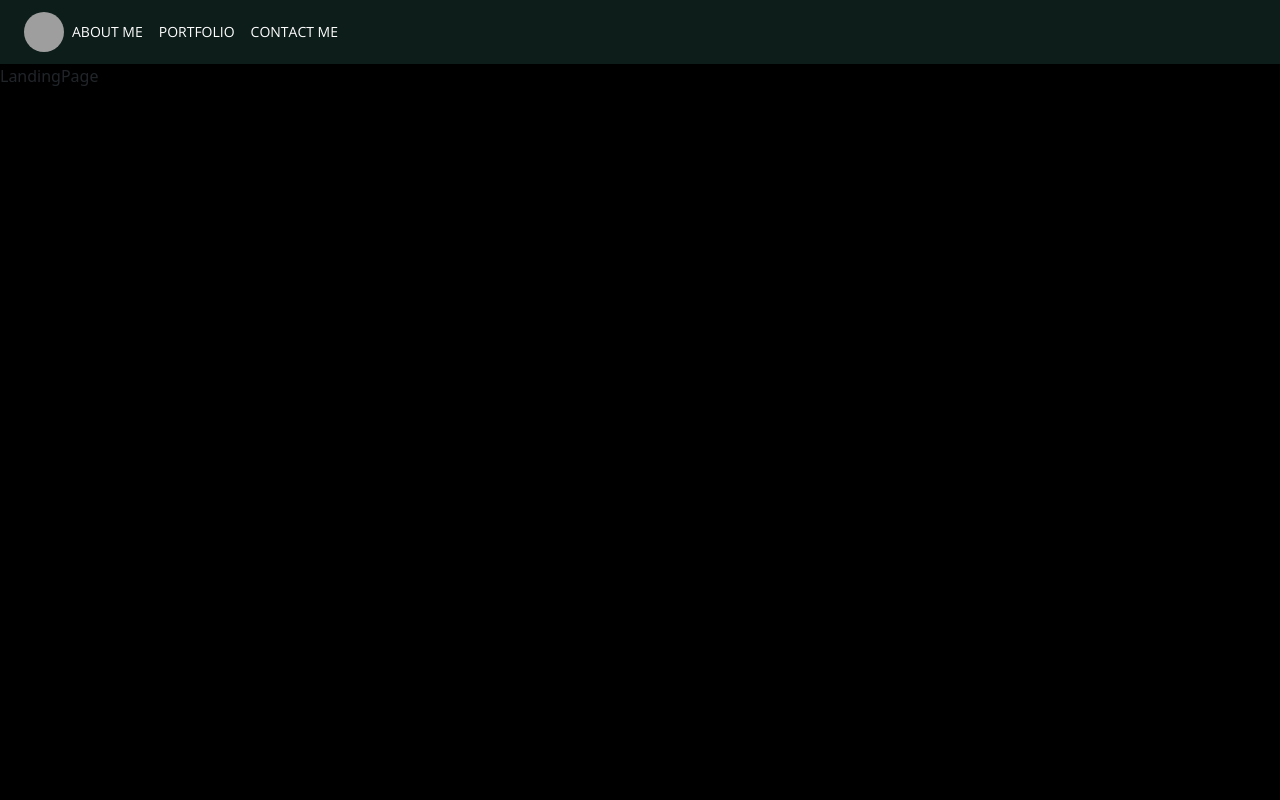
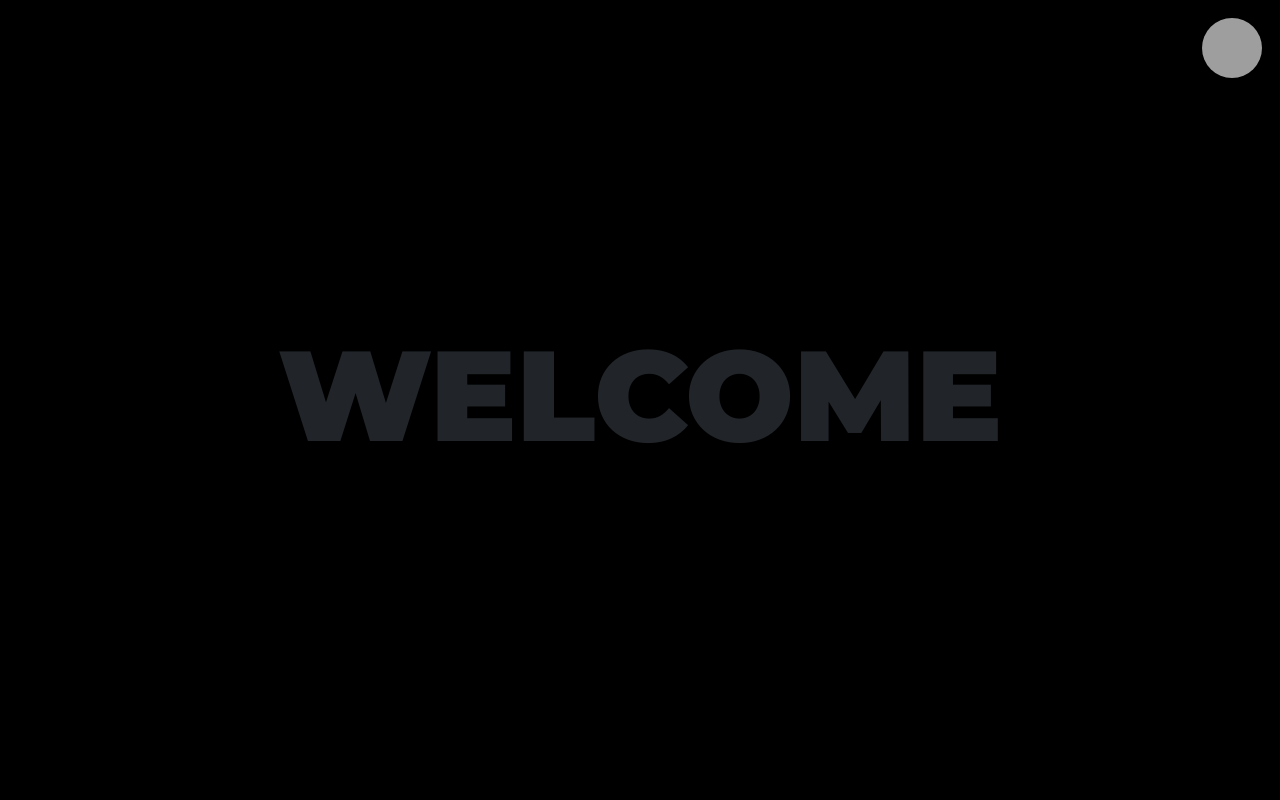
Before and after one commit to KevinPXu/Personal-Website, a React (Create React App) app: page / in a window 1280 px wide. Shown: the top 800 px of the page. Built offline with nearby package versions, Linux system fonts and the light colour scheme; grey boxes are pictures that could not be loaded; a web font is replaced by a local one.

Commit message:
changed nav bar to just a menu from an avatar fixed at the top right of the screen

```diff
--- a/src/App.js
+++ b/src/App.js
@@ -1,11 +1,13 @@
 import React from 'react';
-import Nav from './Components/Nav';
+//import Nav from './Components/Nav';
 import About from './Pages/About';
 import Portfolio from './Pages/Portfolio';
 import Contact from './Pages/Contact';
 import LandingPage from './Pages/LandingPage';
 import { createTheme, ThemeProvider } from '@mui/material';
-import "./Assets/Styles.css";
+import './Assets/Styles.css';
+import NavMenu from './Components/NavMenu';
+//import NavMenu from './Components/NavMenu';
 
 const theme = createTheme({
   typography: {
@@ -16,7 +18,7 @@ const theme = createTheme({
 function App() {
   return (
     <ThemeProvider theme={theme}>
-      <Nav />
+      <NavMenu />
       <LandingPage />
       <About />
       <Portfolio />
--- a/src/Assets/Styles.css
+++ b/src/Assets/Styles.css
@@ -1,3 +1,9 @@
+@import url('https://fonts.googleapis.com/css2?family=Montserrat:wght@900&family=Noto+Sans+JP:wght@100&family=Silkscreen&display=swap');
+
+.landingHeader {
+  font-family: 'Montserrat', sans-serif;
+  font-size: 10vw;
+}
 .card {
   position: relative;
   top: 50%;
@@ -51,7 +57,7 @@
   font-size: 20px;
   text-transform: uppercase;
 }
-.card .details .center .cardHeader span{
+.card .details .center .cardHeader span {
   font-size: 14px;
   color: #262626;
 }
--- /dev/null
+++ b/src/Components/NavMenu.js
@@ -0,0 +1,76 @@
+import React from 'react';
+//import Button from '@material-ui/core/Button';
+//import ButtonGroup from '@material-ui/core/ButtonGroup';
+import { IconButton, Menu, MenuItem } from '@mui/material';
+import ProfilePic from '../../src/Assets/images/ProfilePic.jpg';
+//import HomeIcon from '@material-ui/icons/Home';
+//import MenuIcon from '@material-ui/icons/Menu';
+
+const NavMenu = () => {
+  const [anchorEl, setAnchorEl] = React.useState(null);
+
+  const handleClick = (event) => {
+    setAnchorEl(event.currentTarget);
+  };
+
+  const handleClose = () => {
+    setAnchorEl(null);
+  };
+
+  return (
+    <div>
+      <IconButton
+        sx={{
+          position: 'fixed',
+          top: '10px',
+          right: '10px',
+        }}
+        onClick={handleClick}>
+        <img
+          src={ProfilePic}
+          alt='My Icon'
+          style={{
+            width: '2.5em',
+            height: '2.5em',
+            borderRadius: '50%',
+            objectFit: 'cover',
+          }}
+        />
+      </IconButton>
+      <Menu
+        anchorEl={anchorEl}
+        keepMounted
+        open={Boolean(anchorEl)}
+        onClose={handleClose}
+        disablePortal={true}>
+        <MenuItem onClick={handleClose}>
+          <a
+            href='#About'
+            style={{ textDecoration: 'none', color: 'black' }}>
+            About
+          </a>
+        </MenuItem>
+        <MenuItem
+          href='#Portfolio'
+          onClick={handleClose}>
+          <a
+            href='#Portfolio'
+            style={{ textDecoration: 'none', color: 'black' }}>
+            Portfolio
+          </a>
+        </MenuItem>
+        <MenuItem
+          href='#Contact'
+          onClick={handleClose}>
+          <a
+            href='#Contact'
+            style={{ textDecoration: 'none', color: 'black' }}>
+            Contact
+          </a>
+        </MenuItem>
+      </Menu>
+    </div>
+  );
+};
+
+export default NavMenu;
--- a/src/Pages/About.js
+++ b/src/Pages/About.js
@@ -20,6 +20,7 @@ function About() {
         my={5}
         spacing={1}>
         <Grid
+          item
           xs={8}
           display='flex'
           justifyContent='center'
@@ -34,7 +35,9 @@ function About() {
             interest was first piqued
           </Typography>
         </Grid>
-        <Grid xs={4}>
+        <Grid
+          item
+          xs={4}>
           <Avatar
             sx={{ width: 250, height: 250 }}
             src={ProfilePic}></Avatar>
--- a/src/Pages/LandingPage.js
+++ b/src/Pages/LandingPage.js
@@ -2,8 +2,15 @@ import React from 'react';
 
 function LandingPage() {
   return (
-    <div style={{ height: '100vh', backgroundColor: '#000000' }}>
-      LandingPage
+    <div
+      style={{
+        height: '100vh',
+        backgroundColor: '#000000',
+        display: 'flex',
+        justifyContent: 'center',
+        alignItems: 'center',
+      }}>
+      <h1 className='landingHeader'>WELCOME</h1>
     </div>
   );
 }
```
Also changed, not shown: package.json (+4 -3 lines), 1 other file (tests, documents, lock files or other folders).
